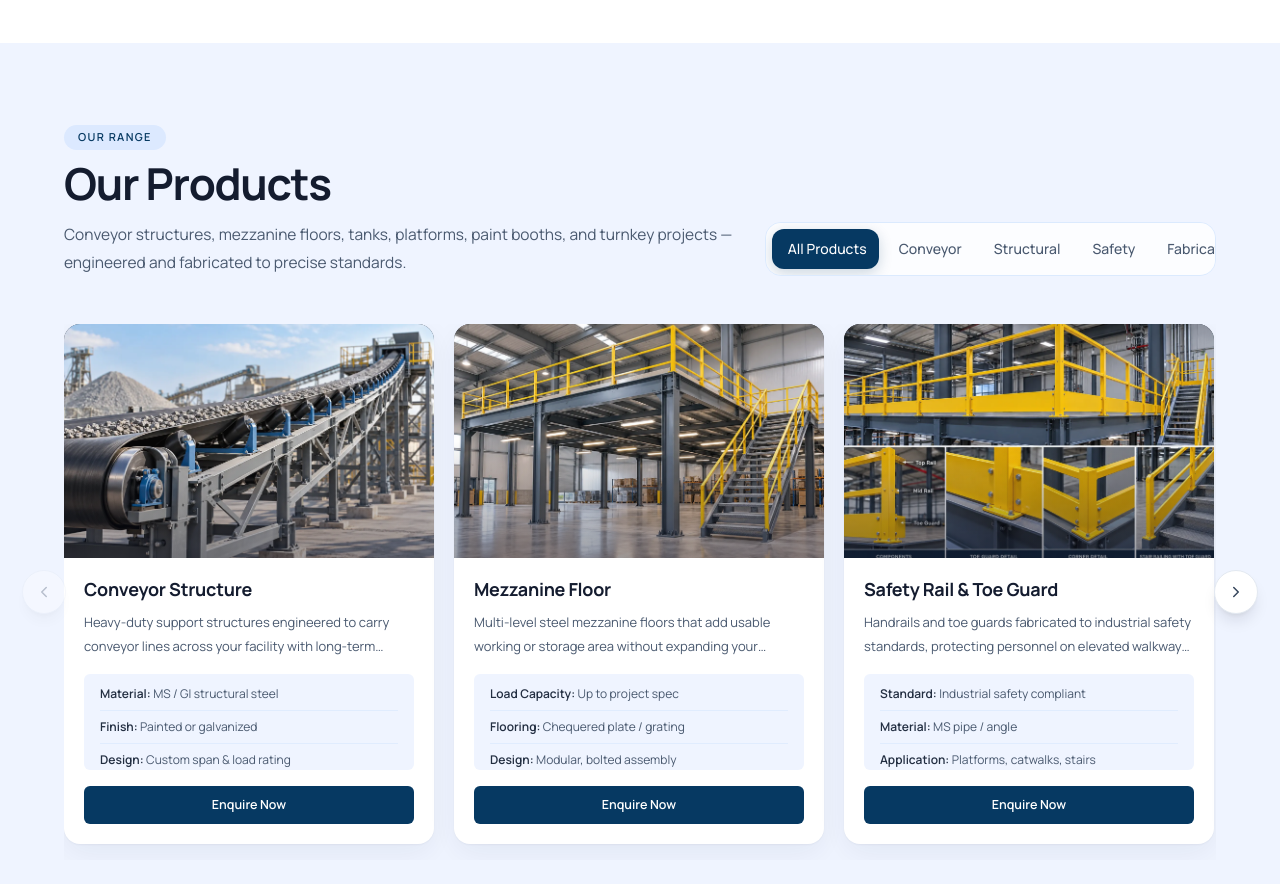
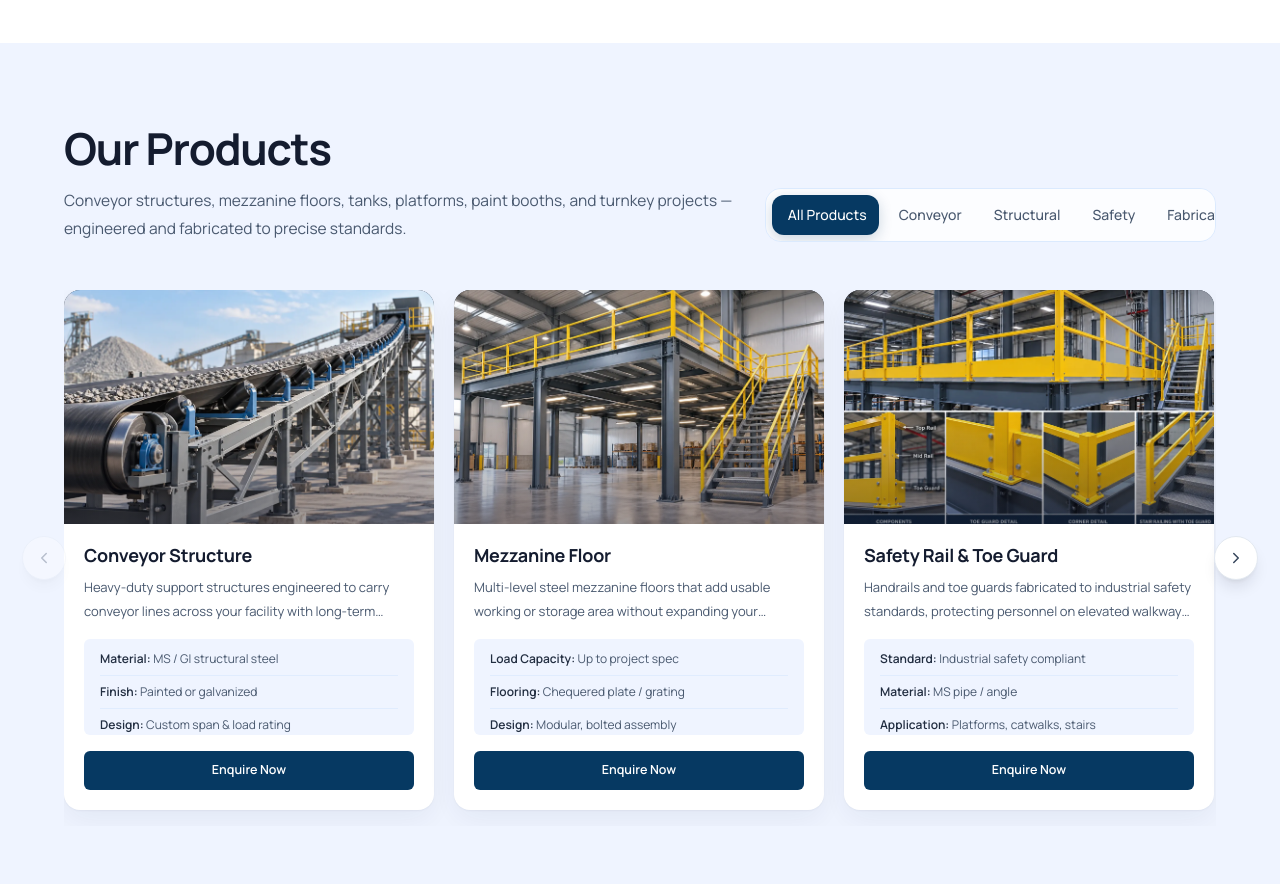
Before and after one commit to arpitshukla267/conbell, a Next.js app: page / in a window 1280 px wide. Shown: the part 3420-4304 px from the top of the page. Built offline with nearby package versions, Linux system fonts and the light colour scheme.

Commit message:
fix: remove unnecessary header element from ProductsSection

```diff
--- a/src/sections/Faqsection.tsx
+++ b/src/sections/Faqsection.tsx
@@ -157,9 +157,6 @@ export default function FAQSection() {
               : "translate-y-6 opacity-0"
           }`}
         >
-          <p className="text-[13px] font-semibold tracking-wider text-[#00355F]">
-            PROCUREMENT FAQ
-          </p>
           <h2
             className={`${manrope.className} mt-2 text-3xl font-bold leading-tight text-[#0B1C30] sm:text-4xl`}
           >
--- a/src/sections/Industriesweserve.tsx
+++ b/src/sections/Industriesweserve.tsx
@@ -57,9 +57,6 @@ export default function IndustriesWeServe() {
     <section className="bg-[#F8F9FF] px-6 py-16">
       <div className="mx-auto max-w-[1400px]">
         <div className="mb-12 max-w-2xl">
-          <p className="text-[13px] font-semibold tracking-wider text-[#0F4C81]">
-            WHO WE WORK WITH
-          </p>
           <h2
             className={`${manrope.className} mt-2 text-3xl font-bold text-[#0B1C30] sm:text-4xl`}
           >
--- a/src/sections/Products.tsx
+++ b/src/sections/Products.tsx
@@ -501,17 +501,6 @@ export default function ProductsSection() {
         <div className="grid grid-cols-1 items-end gap-6 mb-12 lg:grid-cols-[6fr_4fr]">
           {/* Header */}
           <div ref={headerRef}>
-            <div
-              className={`
-                mb-2 inline-flex items-center gap-2 rounded-full bg-[#DCE9FF] px-3.5 py-1 text-[11px] font-semibold uppercase tracking-[0.12em] text-[#00355F]
-                transition-all duration-700 ease-out
-                ${headerInView ? "translate-y-0 opacity-100" : "translate-y-4 opacity-0"}
-              `}
-              style={{ transitionDelay: "0ms" }}
-            >
-              <span>Our Range</span>
-            </div>
-
             <h2 className="max-w-2xl text-3xl font-bold leading-[1.15] tracking-[-0.03em] text-slate-900 sm:text-4xl lg:text-[44px]">
               <AnimatedReveal
                 text="Our Products"
--- a/src/sections/Qualitystandards.tsx
+++ b/src/sections/Qualitystandards.tsx
@@ -111,9 +111,6 @@ export default function QualityStandards() {
                 : "translate-y-6 opacity-0"
             }`}
           >
-            <p className="text-[13px] font-semibold tracking-wider text-[#00355F]">
-              QUALITY POLICY
-            </p>
             <h2
               className={`${manrope.className} mt-2 text-3xl font-bold leading-tight text-[#0B1C30] sm:text-4xl`}
             >
```
